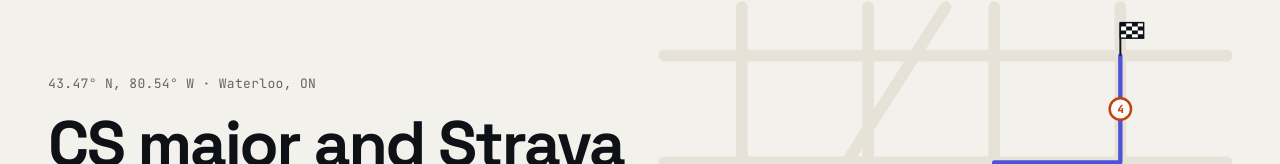
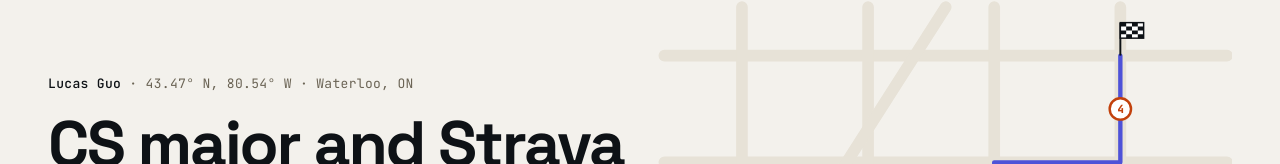
Before and after one commit to lucas-guo-2008/portfolio, a Next.js app: page / in a window 1280 px wide. Shown: the part 125-289 px from the top of the page. Built offline with nearby package versions, Linux system fonts and the light colour scheme.

Commit message:
Update metadata descriptions and small add of my name onto the main page

```diff
--- a/app/layout.tsx
+++ b/app/layout.tsx
@@ -11,10 +11,10 @@
 
 export const metadata = {
   title: {
-    default: 'Lucas\' portfolio',
-    template: '%s | Lucas\' portfolio',
+    default: 'Lucas Guo',
+    template: '%s · Lucas Guo',
   },
-  description: 'All about me and my projects :D'
+  description: 'First-year CS at Waterloo. Projects and build logs.'
 }
 
 export default function RootLayout({ children }: { children: React.ReactNode }) {
--- a/app/page.tsx
+++ b/app/page.tsx
@@ -3,7 +3,7 @@
 import ProjectTile from '@/components/ProjectTile';
 import Sign from '@/components/Sign';
 import { projects, type Project } from '@/lib/projects';
-import { bio, location, tagline } from '@/lib/about';
+import { bio, location, name, tagline } from '@/lib/about';
 
 const focusRing = 'focus-visible:outline-2 focus-visible:outline-accent focus-visible:outline-offset-2';
 const textLink = `self-start pt-2.5 pb-0.5 md:pt-0 md:pb-0 md:mt-1 font-mono text-caption text-accent border-b border-accent-border hover:text-accent-strong hover:border-accent-strong ${focusRing}`;
@@ -33,7 +33,7 @@
         {/* xl+ only, in the right half: the intro narrows to max-w-xl there so the two never overlap */}
         <CourseMap className="hidden xl:block absolute right-0 top-0 h-full w-1/2 pointer-events-none" />
         <div className="relative flex flex-col gap-4.5 max-w-reading xl:max-w-xl">
-          <p className="font-mono text-caption tracking-wide text-text-muted">{location}</p>
+          <p className="font-mono text-caption tracking-wide text-text-muted"><span className="font-medium text-text">{name}</span> · {location}</p>
           <h1 className="text-display md:text-hero font-display font-bold">{tagline}</h1>
           <p className="text-body text-text-secondary">{bio[0]}</p>
           <Link href="/about" className={textLink}>More about me →</Link>
--- a/lib/about.ts
+++ b/lib/about.ts
@@ -1,3 +1,5 @@
+export const name = 'Lucas Guo';
+
 export const tagline = "CS major and Strava monkey";
 
 export const bio = [
```
